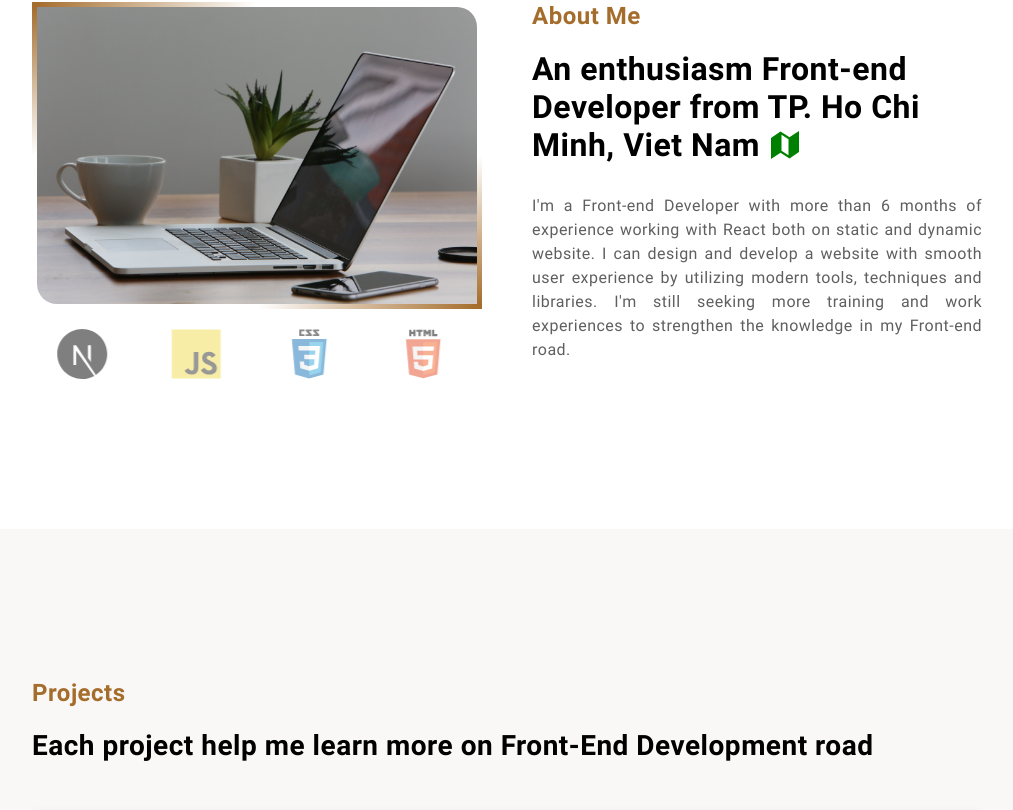
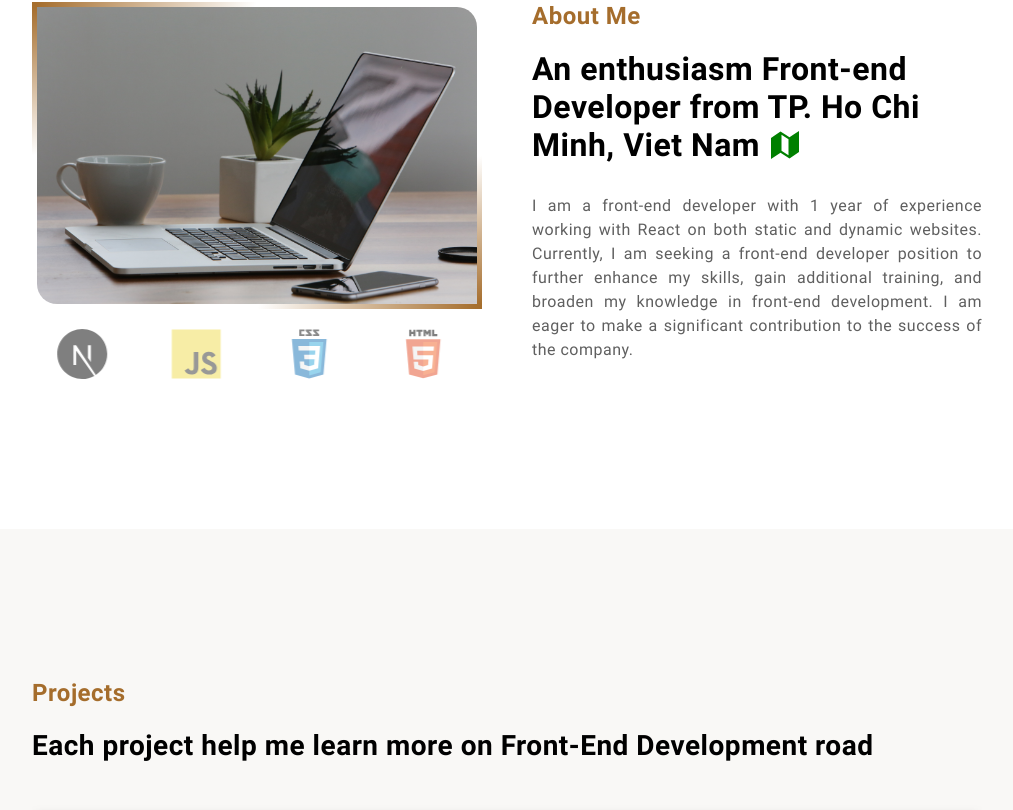
Before and after one commit to HungTran2101/Portfolio, a React (Vite) app: page / in a window 1280 px wide. Shown: the part 1136-1946 px from the top of the page, without its empty margins (133-1146 px from the left). Built offline with nearby package versions, Linux system fonts and the light colour scheme; grey boxes are pictures that could not be loaded; some icons are missing.

Commit message:
update info

```diff
--- a/src/components/Header/Header.jsx
+++ b/src/components/Header/Header.jsx
@@ -9,7 +9,7 @@ export default function Header() {
   return (
     <>
       <div className={S.header}>
-        <div className={S.name}>{HeaderData.name}</div>
+        <a href="#intro" className={S.name}>{HeaderData.name}</a>
         <div className={S.nav}>
           {HeaderData.navItems.map((item, index) => (
             <a key={index} className={S.navItem} href={item.url}>
--- a/src/utils/DataConfig.jsx
+++ b/src/utils/DataConfig.jsx
@@ -104,7 +104,7 @@ export const AboutData = {
     typescriptsvg,
   ],
   description:
-    "I'm a Front-end Developer with more than 6 months of experience working with React both on static and dynamic website. I can design and develop a website with smooth user experience by utilizing modern tools, techniques and libraries. I'm still seeking more training and work experiences to strengthen the knowledge in my Front-end road.",
+    "I am a front-end developer with 1 year of experience working with React on both static and dynamic websites. Currently, I am seeking a front-end developer position to further enhance my skills, gain additional training, and broaden my knowledge in front-end development. I am eager to make a significant contribution to the success of the company.",
 };
 
 export const ProjectData = {
```
